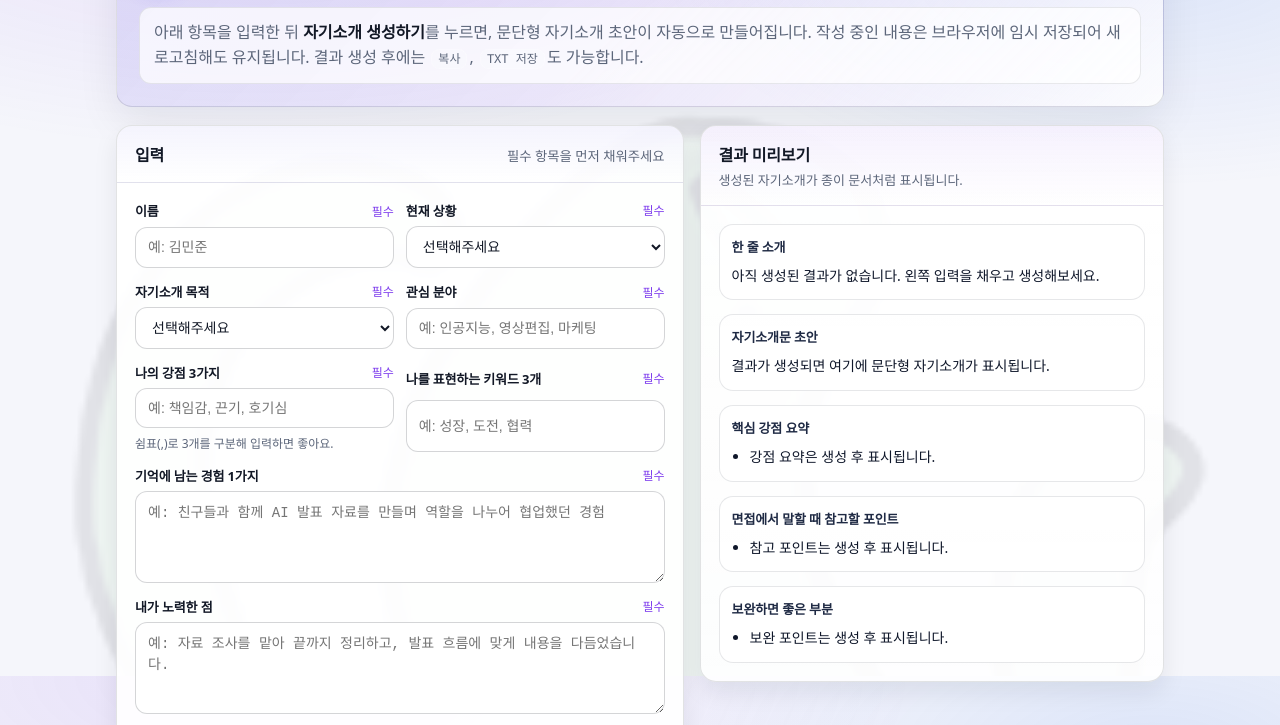
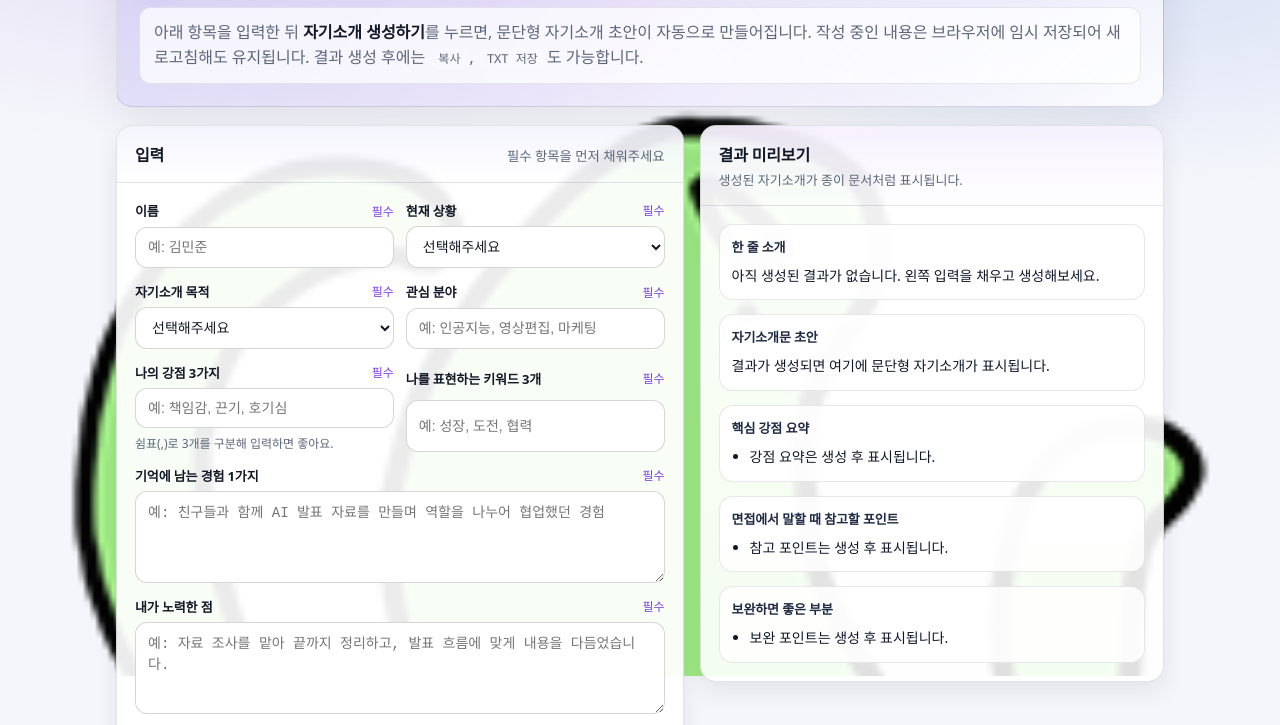
Before and after one commit to kkt-vive/vscodetest1, a plain HTML site: page index.html in a window 1280 px wide. Shown: the part 124-849 px from the top of the page. Drawn offline with Linux system fonts and the light colour scheme.

Commit message:
배경 이미지 표시 수정

```diff
--- a/sections/shared/shared.css
+++ b/sections/shared/shared.css
@@ -33,20 +33,25 @@ body {
   font-family: var(--font);
   color: var(--ink);
   position: relative;
-  isolation: isolate;
-  background: radial-gradient(1200px 500px at 20% 0%, rgba(124, 58, 237, 0.12), transparent 55%),
-    radial-gradient(900px 420px at 90% 10%, rgba(37, 99, 235, 0.12), transparent 55%), var(--bg0);
+  background: var(--bg0);
 }
 
 body::before {
   content: "";
   position: fixed;
   inset: 0;
-  z-index: -1;
+  z-index: 0;
   pointer-events: none;
-  background: url("../../photo/test.png") center / cover no-repeat;
-  opacity: 0.08;
-  filter: saturate(0.8) contrast(0.95);
+  background: radial-gradient(1200px 500px at 20% 0%, rgba(124, 58, 237, 0.14), transparent 55%),
+    radial-gradient(900px 420px at 90% 10%, rgba(37, 99, 235, 0.14), transparent 55%),
+    url("../../photo/test.png") center / cover no-repeat;
+  opacity: 1;
+  filter: saturate(0.85) contrast(0.98);
+}
+
+.wrap {
+  position: relative;
+  z-index: 1;
 }
 
 a {
```
